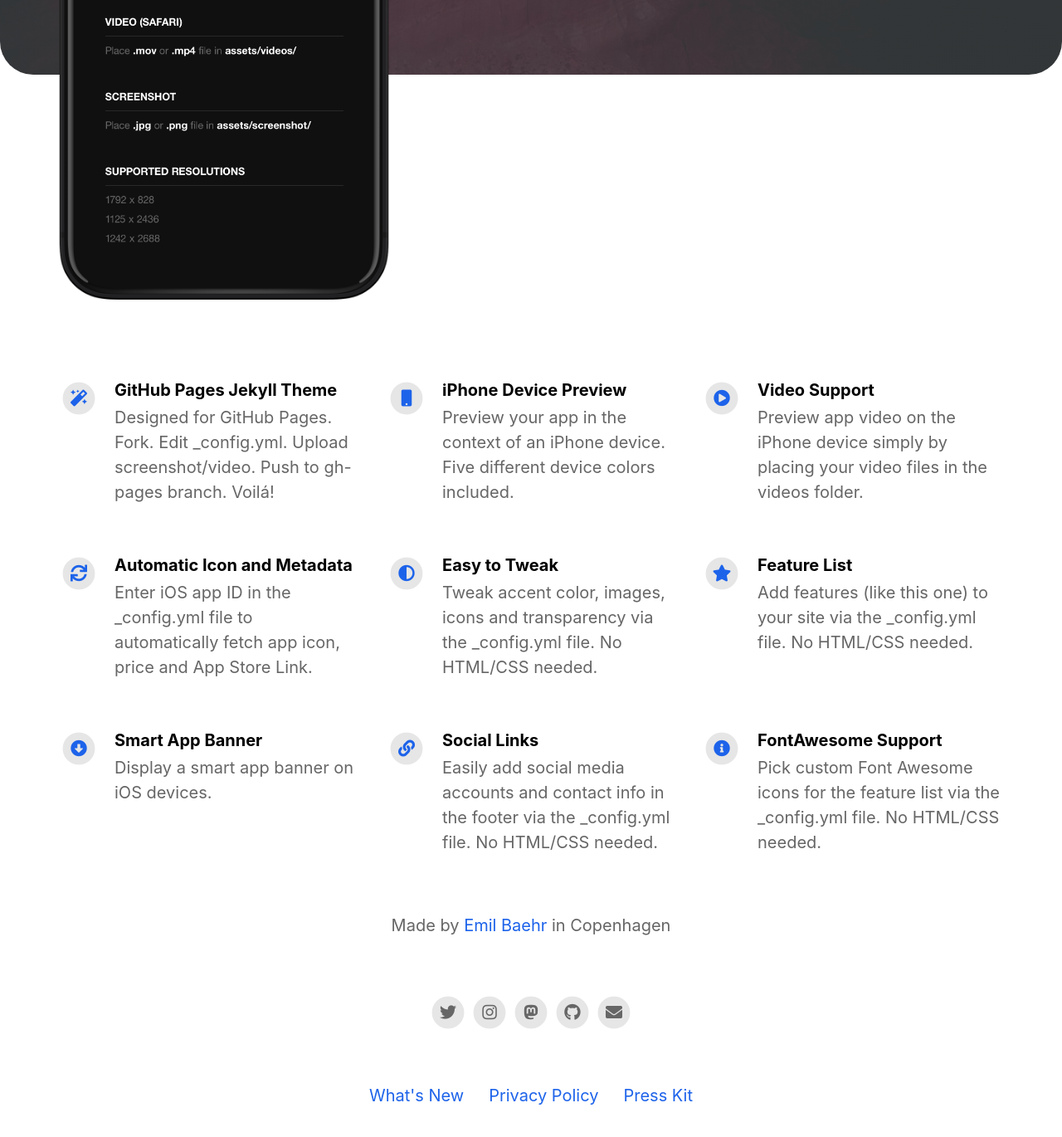
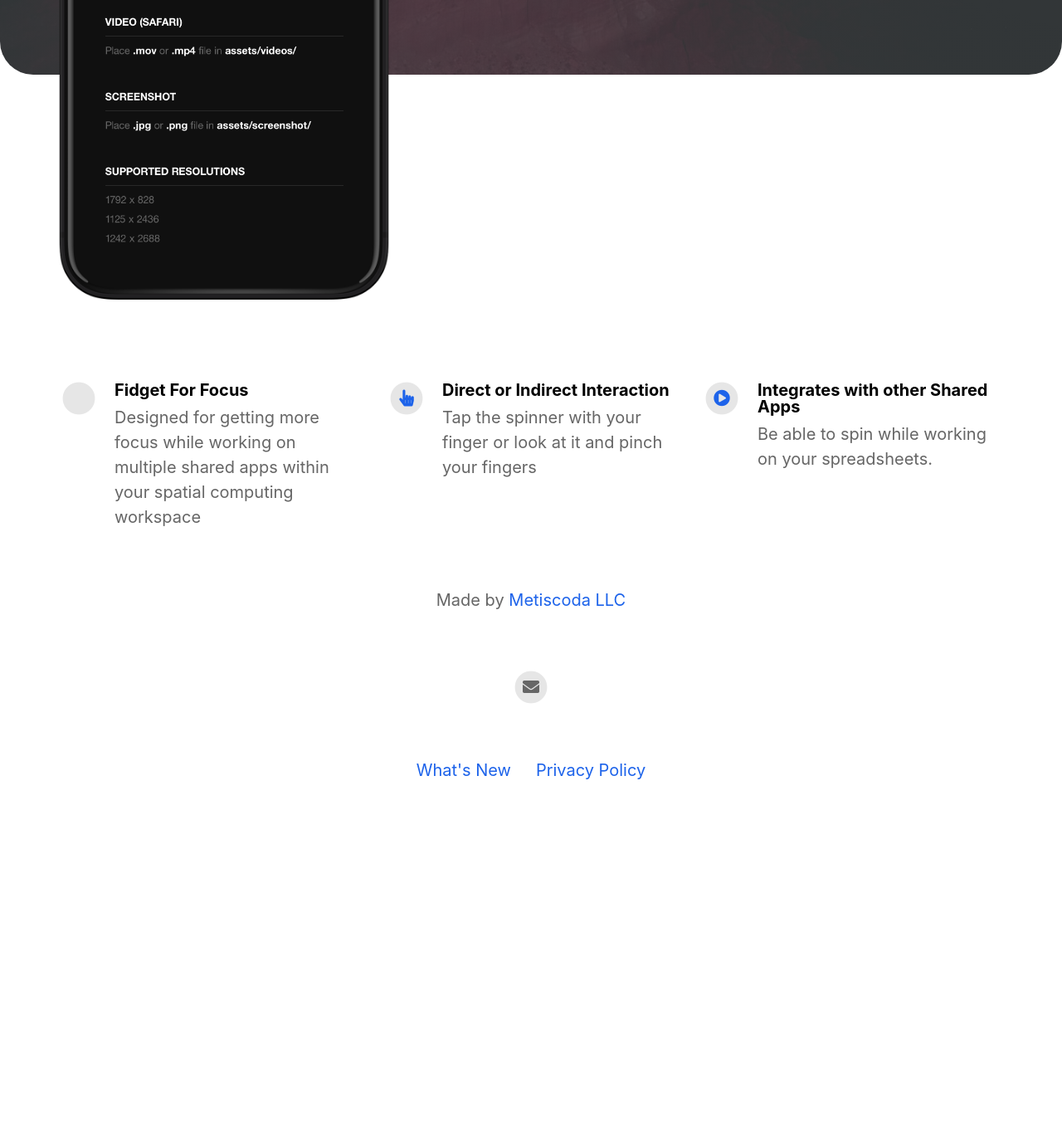
Before and after one commit to metiscoda/fidget-spatial, a Jekyll site: the page built from index.html, in a window 1280 px wide and 1400 px high, scrolled down 624 px. Shown: the top 1370 px of the window at 83% size. Built offline with Jekyll 4.4.1, drawn with Linux system fonts in a browser that asks for light colours; nearby versions of some CDN libraries; after the commit the page ends 1632 px from its top, so only the background shows below that; some of the changed text lies outside the part shown.

Commit message:
Update _config.yml

```diff
--- a/_config.yml
+++ b/_config.yml
@@ -2,75 +2,51 @@
 page_title                                :                                           # Automatically populates with app name if not set and if iOS app ID is set. Otherwise enter manually.
 
 # App Info
-ios_app_id                                : 1234793120                                # Required. Enter iOS app ID to automatically populate name, price and icons (e.g. 718043190).
+ios_app_id                                : 6477761677                               # Required. Enter iOS app ID to automatically populate name, price and icons (e.g. 718043190).
 ios_app_country                           : us                                        # Required outside USA. Enter 2 letter country code as in https://en.wikipedia.org/wiki/ISO_3166-1_alpha-2
 
 appstore_link                             :                                           # Automatically populates if not set and if iOS app ID is set. Otherwise enter manually.
 playstore_link                            :                                           # Enter Google Play Store URL.
-presskit_download_link                    : https://emilbaehr.com                                          # Enter a link to downloadable file or (e.g. public Dropbox link to a .zip file).
+presskit_download_link                    :                                           # Enter a link to downloadable file or (e.g. public Dropbox link to a .zip file).
                                                                                       # Or upload your press kit file to assets and set path accordingly (e.g. "assets/your_press_kit.zip").
 
 app_icon                                  : # assets/appicon.png                      # Automatically populates if not set and if iOS app ID is set.  Otherwise enter path to icon file manually.
-app_name                                  :                                           # Automatically populates if not set and if iOS app ID is set.  Otherwise enter manually.
-app_price                                 :                                           # Automatically populates if not set and if iOS app ID is set.  Otherwise enter manually.
-app_description                           : Write a short tagline for your app.
+app_name                                  : Fidget Spatial                            # Automatically populates if not set and if iOS app ID is set.  Otherwise enter manually.
+app_price                                 : US $9.99                                  # Automatically populates if not set and if iOS app ID is set.  Otherwise enter manually.
+app_description                           : Revolutionize Spatial Computing.
 
 enable_smart_app_banner                   : true                                      # Set to true to show a smart app banner at top of page on mobile devices.
 
 
 
 # Information About Yourself
-your_name                                 : Emil Baehr
-your_link                                 : https://emilbaehr.com
-your_city                                 : Copenhagen
-email_address                             : emil.baehr@gmail.com
+your_name                                 : Metiscoda LLC
+your_link                                 : https://metiscoda.com
+your_city                                 :
+email_address                             : metiscoda@gmail.com
 facebook_username                         :
-instagram_username                        : ebaehr
-twitter_username                          : ebaehr
-github_username                           : emilbaehr
+instagram_username                        :
+twitter_username                          :
+github_username                           :
 youtube_username                          :
-mastodon_link                             : https://mastodon.social/@ebaehr
+mastodon_link                             :
 
 
 
 # Feature List                            Edit, add or remove features to be presented.
 features                                  :
 
-  - title                                 : GitHub Pages Jekyll Theme
-    description                           : Designed for GitHub Pages. Fork. Edit _config.yml. Upload screenshot/video. Push to gh-pages branch. Voilá!
-    fontawesome_icon_name                 : magic
+  - title                                 : Fidget For Focus
+    description                           : Designed for getting more focus while working on multiple shared apps within your spatial computing workspace
+    fontawesome_icon_name                 : magnifying-glass
 
-  - title                                 : iPhone Device Preview
-    description                           : Preview your app in the context of an iPhone device. Five different device colors included.
-    fontawesome_icon_name                 : mobile
+  - title                                 : Direct or Indirect Interaction
+    description                           : Tap the spinner with your finger or look at it and pinch your fingers
+    fontawesome_icon_name                 : hand-pointer
 
-  - title                                 : Video Support
-    description                           : Preview app video on the iPhone device simply by placing your video files in the videos folder.
+  - title                                 : Integrates with other Shared Apps
+    description                           : Be able to spin while working on your spreadsheets.
     fontawesome_icon_name                 : play-circle
-
-  - title                                 : Automatic Icon and Metadata
-    description                           : Enter iOS app ID in the _config.yml file to automatically fetch app icon, price and App Store Link.
-    fontawesome_icon_name                 : sync
-
-  - title                                 : Easy to Tweak
-    description                           : Tweak accent color, images, icons and transparency via the _config.yml file. No HTML/CSS needed.
-    fontawesome_icon_name                 : adjust
-
-  - title                                 : Feature List
-    description                           : Add features (like this one) to your site via the _config.yml file. No HTML/CSS needed.
-    fontawesome_icon_name                 : star
-
-  - title                                 : Smart App Banner
-    description                           : Display a smart app banner on iOS devices.
-    fontawesome_icon_name                 : arrow-alt-circle-down
-
-  - title                                 : Social Links
-    description                           : Easily add social media accounts and contact info in the footer via the _config.yml file. No HTML/CSS needed.
-    fontawesome_icon_name                 : link
-
-  - title                                 : FontAwesome Support
-    description                           : Pick custom Font Awesome icons for the feature list via the _config.yml file. No HTML/CSS needed.
-    fontawesome_icon_name                 : info-circle
 
   - title                                 : # New Feature Title
     description                           : # New Feature Description
```
